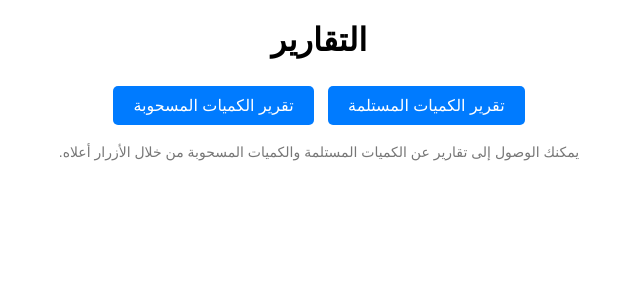
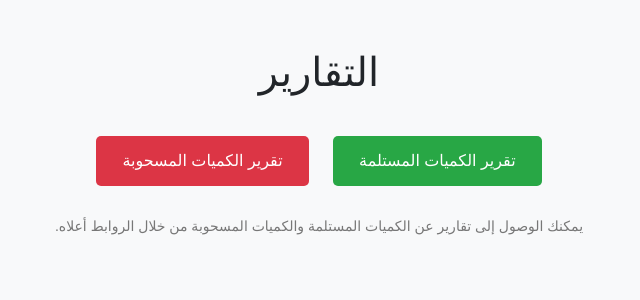
Before and after one commit to abuzain153/myproject, a Django app: template myapp/templates/myapp/show_reports.html in a window 1280 px wide. Shown: the top 300 px of the page, without its empty margins (321-961 px from the left). Run offline with Django 5.2, Linux system fonts and the light colour scheme; the template is opened without the code that fills it, so the values that code supplies are empty.

Commit message:
Update show_reports.html

```diff
--- a/myapp/templates/myapp/show_reports.html
+++ b/myapp/templates/myapp/show_reports.html
@@ -4,37 +4,66 @@
     <meta charset="UTF-8">
     <meta name="viewport" content="width=device-width, initial-scale=1.0">
     <title>التقارير</title>
+    <link href="https://cdn.jsdelivr.net/npm/bootstrap@5.3.0/dist/css/bootstrap.min.css" rel="stylesheet">
     <style>
         body {
-            font-family: Arial, sans-serif;
-            direction: rtl; /* الاتجاه من اليمين لليسار */
-            text-align: center; /* توسيط المحتوى */
+            font-family: 'Tajawal', sans-serif;
+            direction: rtl;
+            text-align: center;
+            background-color: #f8f9fa;
         }
+
         .report-links {
-            margin-top: 20px;
+            margin-top: 30px;
         }
+
         .report-links a {
             display: inline-block;
-            padding: 10px 20px;
-            margin: 5px;
+            padding: 12px 25px;
+            margin: 10px;
+            font-size: 1rem;
             text-decoration: none;
-            background-color: #007bff;
-            color: white;
+            color: #fff;
             border-radius: 5px;
         }
-        .report-links a:hover {
-            background-color: #0056b3;
+
+        .btn-received {
+            background-color: #28a745;
+        }
+
+        .btn-received:hover {
+            background-color: #218838;
+        }
+
+        .btn-withdrawn {
+            background-color: #dc3545;
+        }
+
+        .btn-withdrawn:hover {
+            background-color: #c82333;
+        }
+
+        .info-text {
+            color: #777;
+            font-size: 14px;
+            margin-top: 20px;
         }
     </style>
 </head>
 <body>
-    <h1>التقارير</h1>
+    <div class="container mt-5">
+        <h1 class="mb-4">التقارير</h1>
 
-    <div class="report-links">
-        <a href="{% url 'received_report' %}">تقرير الكميات المستلمة</a>
-        <a href="{% url 'withdrawn_report' %}">تقرير الكميات المسحوبة</a>
+        <div class="report-links">
+            <a href="{% url 'received_report' %}" class="btn btn-received">تقرير الكميات المستلمة</a>
+            <a href="{% url 'withdrawn_report' %}" class="btn btn-withdrawn">تقرير الكميات المسحوبة</a>
+        </div>
+
+        <p class="info-text">
+            يمكنك الوصول إلى تقارير عن الكميات المستلمة والكميات المسحوبة من خلال الروابط أعلاه.
+        </p>
     </div>
 
-    <p style="text-align: center; color: #777; font-size: 14px;">يمكنك الوصول إلى تقارير عن الكميات المستلمة والكميات المسحوبة من خلال الأزرار أعلاه.</p>
+    <script src="https://cdn.jsdelivr.net/npm/bootstrap@5.3.0/dist/js/bootstrap.bundle.min.js"></script>
 </body>
 </html>
```
